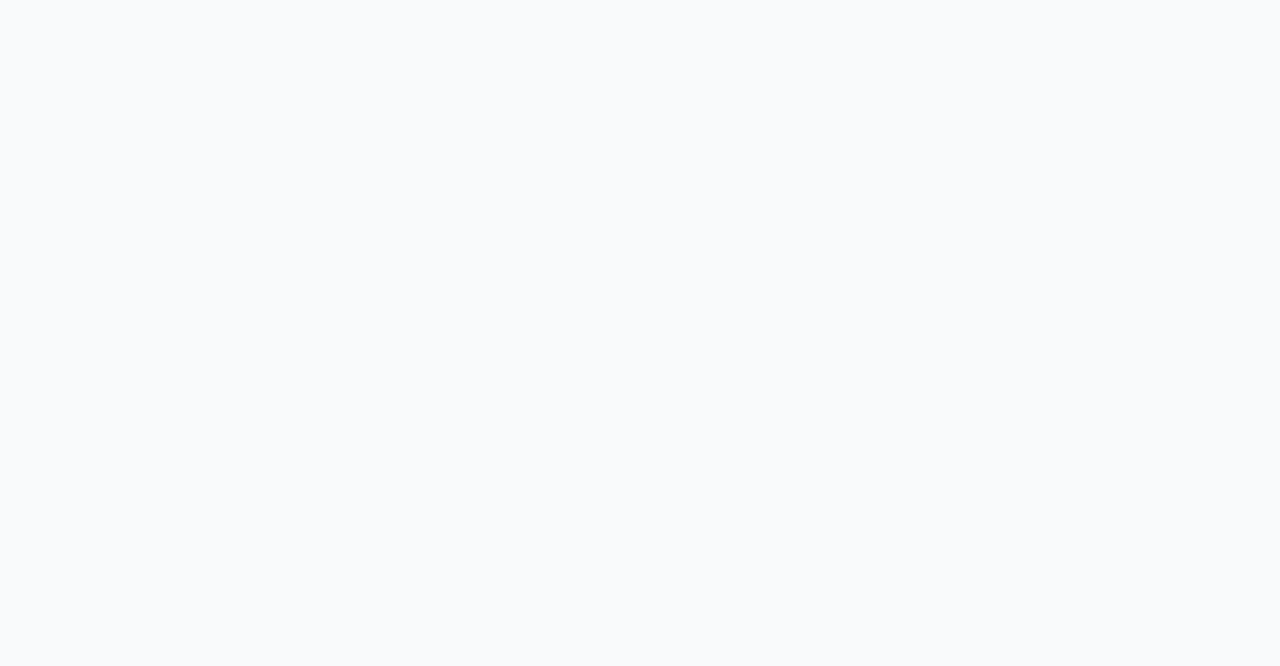
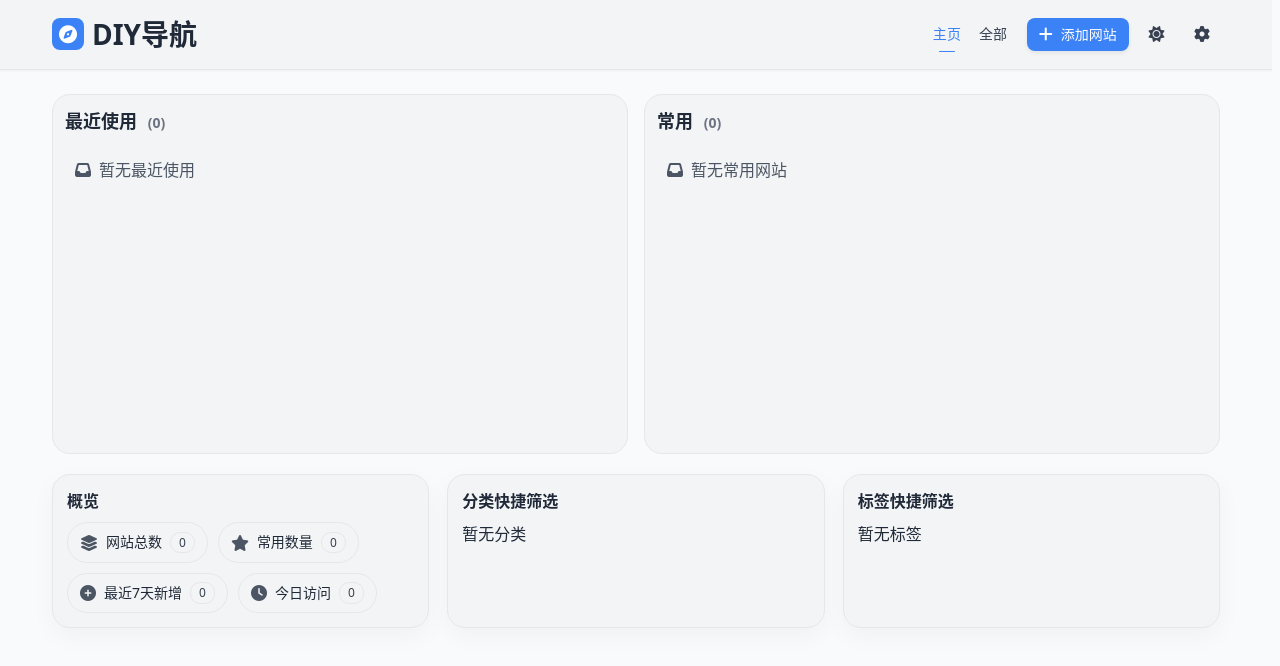
Before and after one commit to slightlee/diy-nav-web, a Vue app: page /home in a window 1280 px wide. Before the commit this address had no page. Shown: the top 666 px of the page. Built offline with nearby package versions, Linux system fonts and the light colour scheme.

Commit message:
refactor(导航): 将默认主页从"常用"改为"主页"并更新相关路由和样式
- 修改默认主页设置和路由路径从/my到/home
- 更新导航栏样式和交互效果
- 调整网站卡片和分页器的悬停状态
- 优化紧凑列表的收藏按钮显示逻辑

```diff
--- a/src/components/CompactList.vue
+++ b/src/components/CompactList.vue
@@ -27,7 +27,12 @@
           </div>
           <span class="tile-name">{{ w.name }}</span>
         </button>
-        <button class="tile-star" type="button" @click.stop="onFavoriteToggle(w.id)">
+        <button
+          class="tile-star"
+          :class="[{ 'is-active': w.isFavorite }]"
+          type="button"
+          @click.stop="onFavoriteToggle(w.id)"
+        >
           <i :class="w.isFavorite ? 'fas fa-star' : 'far fa-star'" />
         </button>
       </div>
@@ -72,8 +77,8 @@ const props = withDefaults(defineProps<Props>(), {
   limit: 12
 })
 
+const emit = defineEmits<{ (e: 'pageCount', count: number): void }>()
 const websiteStore = useWebsiteStore()
-
 const isFavoriteView = computed(() => props.fixedView === 'favorite')
 
 const allList = computed<Website[]>(() => {
@@ -106,6 +111,14 @@ const pagedList = computed<Website[]>(() => {
 watch(allList, () => {
   if (currentPage.value > totalPages.value) page.value = 1
 })
+
+watch(
+  pagedList,
+  list => {
+    emit('pageCount', list.length)
+  },
+  { immediate: true }
+)
 
 const emptyText = computed(() => (props.fixedView === 'recent' ? '暂无最近使用' : '暂无常用网站'))
 
@@ -260,9 +273,21 @@ const goNext = () => {
   right: 6px;
   background: none;
   border: none;
+  color: var(--color-neutral-500);
+  cursor: pointer;
+  opacity: 0;
+  transition:
+    opacity var(--transition-fast),
+    transform var(--transition-fast),
+    color var(--transition-fast);
+}
+
+.tile:hover .tile-star {
+  opacity: 1;
+}
+
+.tile-star.is-active {
   color: var(--color-primary);
-  cursor: pointer;
-  opacity: 0.8;
 }
 
 .tile-main:focus-visible {
@@ -278,18 +303,22 @@ const goNext = () => {
 .pager {
   position: absolute;
   right: 0;
-  bottom: -2px;
+  bottom: 0;
   display: inline-flex;
   align-items: center;
-  gap: 8px;
+  gap: 6px;
   border: 1px solid var(--color-neutral-200);
-  background: var(--color-neutral-100);
+  background: transparent;
   color: var(--color-neutral-700);
-  border-radius: 14px;
-  padding: 4px 8px;
+  border-radius: 9999px;
+  padding: 4px 10px;
   height: var(--pager-h);
   box-sizing: border-box;
-  box-shadow: 0 2px 8px rgba(0, 0, 0, 0.06);
+}
+
+.pager:hover {
+  background: var(--color-neutral-100);
+  border-color: var(--color-neutral-300);
 }
 
 .pager-btn {
@@ -297,12 +326,16 @@ const goNext = () => {
   height: 24px;
   border: none;
   border-radius: 8px;
-  background: var(--color-neutral-100);
+  background: transparent;
   color: var(--color-neutral-700);
   cursor: pointer;
   display: inline-flex;
   align-items: center;
   justify-content: center;
+}
+
+.pager-btn:hover {
+  background: var(--color-neutral-100);
 }
 
 .pager-btn:disabled {
--- a/src/components/WebsiteCard.vue
+++ b/src/components/WebsiteCard.vue
@@ -418,7 +418,7 @@ const handleKeydown = (event: KeyboardEvent) => {
 .website-card__title {
   margin: 0;
   font-size: var(--font-size-base);
-  font-weight: var(--font-weight-semibold);
+  font-weight: var(--font-weight-medium);
   line-height: var(--line-height-tight);
   margin-bottom: var(--spacing-sm);
   color: var(--color-neutral-900);
@@ -561,7 +561,11 @@ const handleKeydown = (event: KeyboardEvent) => {
   gap: var(--spacing-sm);
   margin-top: auto;
   padding-top: var(--spacing-xs);
-  border-top: 1px solid var(--color-neutral-200);
+  border-top: 1px solid transparent;
+}
+
+.website-card--hovered .website-card__footer {
+  border-top-color: var(--color-neutral-200);
 }
 
 // 统计信息
--- a/src/components/header/HeaderBar.vue
+++ b/src/components/header/HeaderBar.vue
@@ -12,13 +12,12 @@
         <nav class="view-nav">
           <router-link
             class="view-nav__link"
-            to="/my"
+            to="/home"
             active-class="active"
-            aria-label="我的"
-            title="我的"
+            aria-label="主页"
+            title="主页"
           >
-            <i class="fas fa-user" />
-            <span>我的</span>
+            <span>主页</span>
           </router-link>
           <router-link
             class="view-nav__link"
@@ -27,7 +26,6 @@
             aria-label="全部"
             title="全部"
           >
-            <i class="fas fa-th-large" />
             <span>全部</span>
           </router-link>
         </nav>
@@ -236,7 +234,7 @@ onUnmounted(() => {
 .header-actions {
   display: flex;
   align-items: center;
-  gap: 0.75rem;
+  gap: 0.6rem;
 }
 
 .view-nav {
@@ -250,7 +248,7 @@ onUnmounted(() => {
   position: relative;
   display: inline-flex;
   align-items: center;
-  gap: 6px;
+  gap: 0;
   height: 36px;
   padding: 0 2px;
   color: var(--color-neutral-700);
@@ -273,28 +271,21 @@ onUnmounted(() => {
 .view-nav__link::after {
   content: '';
   position: absolute;
-  left: 10%;
+  left: 25%;
   bottom: 0;
-  width: 80%;
-  height: 2px;
+  width: 50%;
+  height: 1.5px;
   border-radius: 2px;
   background: transparent;
   transition: background-color var(--transition-fast);
 }
 
+.view-nav__link:hover::after {
+  background: var(--color-neutral-300);
+}
+
 .view-nav__link.active::after {
   background: var(--color-primary);
-}
-
-.view-nav__link i {
-  width: 14px;
-  color: var(--color-neutral-600);
-  font-size: 14px;
-  line-height: 1;
-}
-
-.view-nav__link.active i {
-  color: var(--color-primary);
 }
 
 .view-nav__link:focus-visible {
--- a/src/components/modals/SettingsModal.vue
+++ b/src/components/modals/SettingsModal.vue
@@ -29,11 +29,10 @@
         <label class="settings-modal__setting-label">打开应用时进入</label>
         <select
           class="settings-modal__setting-select"
-          :value="settings.defaultHome || 'favorite'"
+          :value="settings.defaultHome || 'home'"
           @change="settingsStore.setDefaultHome(($event.target as HTMLSelectElement).value as any)"
         >
-          <option value="recent">最近使用</option>
-          <option value="favorite">常用</option>
+          <option value="home">主页</option>
           <option value="all">全部</option>
         </select>
       </div>
--- a/src/layouts/AppLayout.vue
+++ b/src/layouts/AppLayout.vue
@@ -17,11 +17,11 @@
               <div class="section-title-row">
                 <h2 class="section-title">
                   最近使用
-                  <span class="count">({{ recentTotal }})</span>
+                  <span class="count">({{ recentPageCount }})</span>
                 </h2>
               </div>
               <div class="section-content">
-                <CompactList fixed-view="recent" />
+                <CompactList fixed-view="recent" @page-count="recentPageCount = $event" />
               </div>
             </section>
             <section class="section-block">
@@ -327,8 +327,8 @@ const router = useRouter()
 // 响应式状态
 const addSiteContextCategoryId = ref('')
 
-const recentTotal = computed(() => websiteStore.websites.filter(w => !!w.lastVisited).length)
 const favoriteTotal = computed(() => websiteStore.websites.filter(w => !!w.isFavorite).length)
+const recentPageCount = ref(0)
 
 const fixedViewMeta = computed(
   () => route.meta.fixedView as 'recent' | 'favorite' | 'all' | undefined
@@ -706,7 +706,7 @@ onUnmounted(() => {
   gap: 8px;
   border: 1px solid var(--color-neutral-200);
   border-radius: 9999px;
-  background: var(--color-neutral-100);
+  background: transparent;
   padding: 8px 12px;
   min-height: 32px;
   color: var(--color-neutral-700);
@@ -716,7 +716,8 @@ onUnmounted(() => {
 }
 
 .chip:hover {
-  background: var(--color-neutral-200);
+  background: var(--color-neutral-100);
+  border-color: var(--color-neutral-300);
 }
 
 .chip:active {
@@ -781,7 +782,8 @@ onUnmounted(() => {
   margin-left: auto;
   font-size: var(--font-size-xs);
   color: var(--color-neutral-700);
-  background: var(--color-neutral-200);
+  background: var(--color-neutral-100);
+  border: 1px solid var(--color-neutral-200);
   border-radius: 10px;
   padding: 0 8px;
 }
--- a/src/router/index.ts
+++ b/src/router/index.ts
@@ -5,16 +5,15 @@ const getDefaultHomePath = (): string => {
   if (stored) {
     try {
       const parsed = JSON.parse(stored)
-      const home = parsed?.defaultHome as 'recent' | 'favorite' | 'all' | undefined
-      if (home === 'recent') return '/my'
-      if (home === 'favorite') return '/my'
+      const home = parsed?.defaultHome as 'home' | 'all' | 'recent' | 'favorite' | undefined
+      if (home === 'home' || home === 'recent' || home === 'favorite') return '/home'
       if (home === 'all') return '/all'
-      return '/favorite'
+      return '/home'
     } catch {
-      return '/favorite'
+      return '/home'
     }
   }
-  return '/favorite'
+  return '/home'
 }
 
 const router = createRouter({
@@ -25,8 +24,8 @@ const router = createRouter({
       redirect: () => getDefaultHomePath()
     },
     {
-      path: '/my',
-      name: 'my',
+      path: '/home',
+      name: 'home',
       component: () => import('@/views/Home.vue'),
       meta: { multiView: ['recent', 'favorite'] }
     },
--- a/src/stores/settings.ts
+++ b/src/stores/settings.ts
@@ -10,7 +10,7 @@ const DEFAULT_SETTINGS: UserSettings = {
     search: 'Ctrl+K',
     settings: 'Ctrl+,'
   },
-  defaultHome: 'favorite'
+  defaultHome: 'home'
 }
 
 export const useSettingsStore = defineStore('settings', () => {
--- a/src/types/index.ts
+++ b/src/types/index.ts
@@ -42,7 +42,7 @@ export interface UserSettings {
   customBackground?: string
   autoBackup: boolean
   shortcuts: Record<string, string>
-  defaultHome?: 'recent' | 'favorite' | 'all'
+  defaultHome?: 'home' | 'all'
 }
 
 export interface ToastMessage {
```
